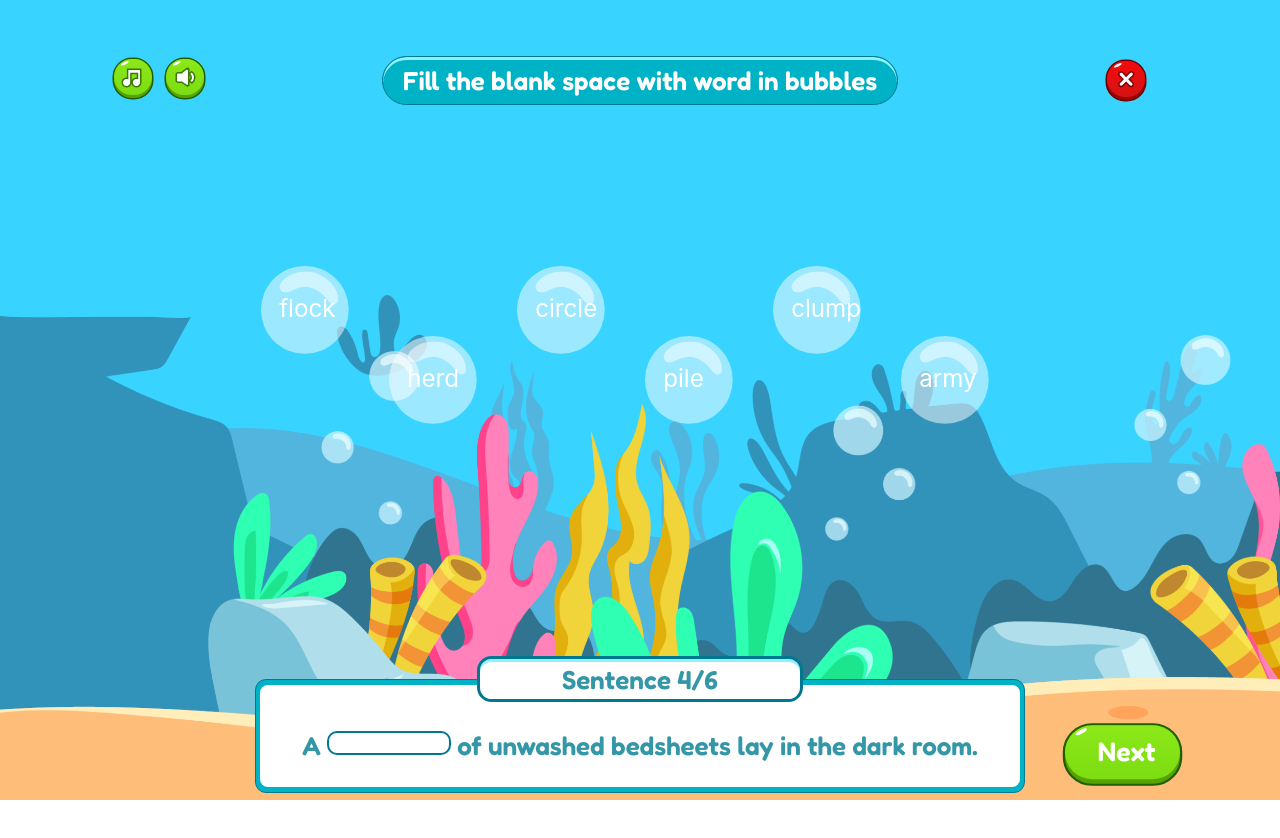
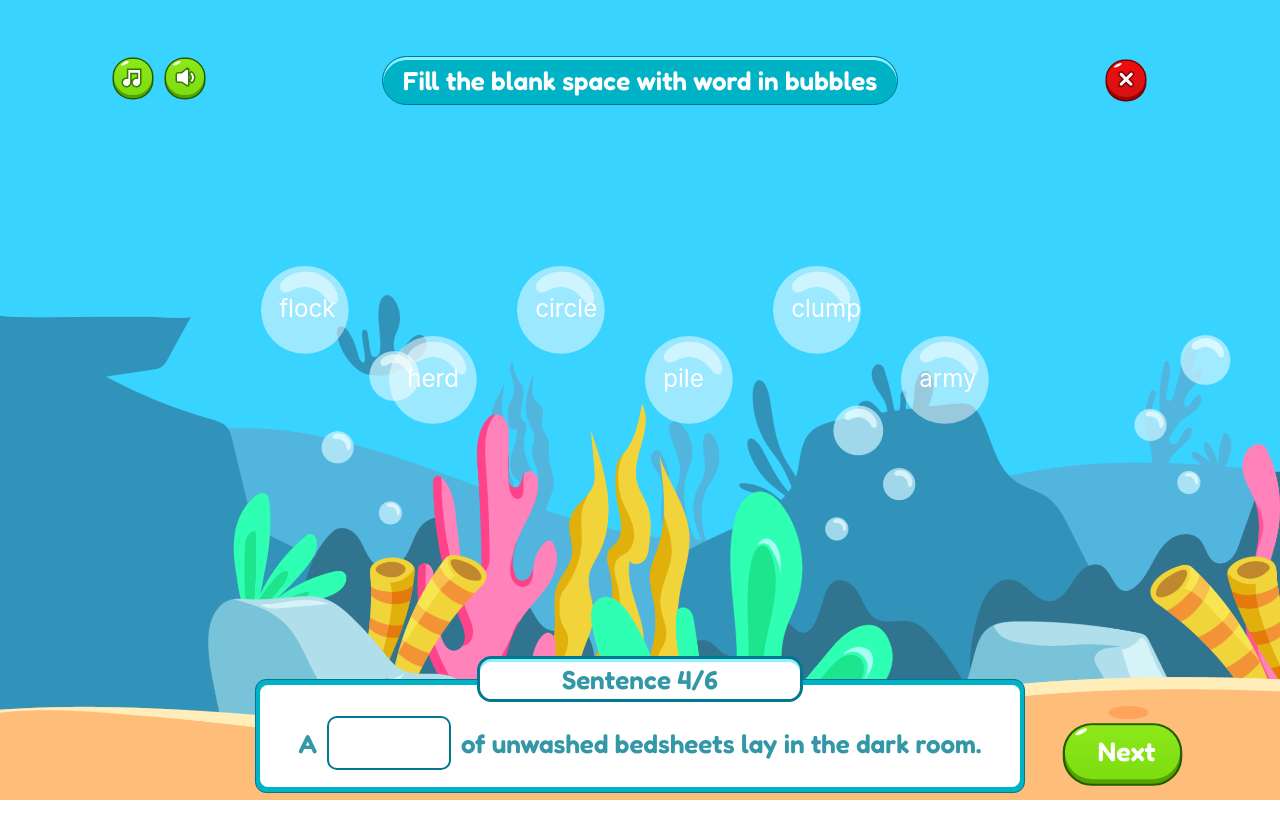
Before and after one commit to i-am-dev-Siddhesh/kids-app, a Next.js app: page / in a window 1280 px wide. Shown: the top 838 px of the page. Built offline with nearby package versions, Linux system fonts and the light colour scheme; a web font is replaced by a local one.

Commit message:
fix: answer box fixed

```diff
--- a/src/components/Banner/banner.module.css
+++ b/src/components/Banner/banner.module.css
@@ -49,6 +49,13 @@
     width: 100px !important;
     border-radius: 10px;
     padding: 10px;
+    margin-left: 10px;
+    margin-right: 10px;
+    color: white;
+    height: 30px;
+    display: flex;
+    justify-content: center;
+    align-items: center;
 }
 .nextBtn {
     display: inline-block;
--- a/src/components/Banner/index.js
+++ b/src/components/Banner/index.js
@@ -73,6 +73,8 @@ export const Banner = () => {
                             style={{
                                 color: "#3497A7",
                                 marginTop: "40px",
+                                display: "flex",
+                                alignItems: "center",
                             }}
                         >
                             A{" "}
@@ -86,7 +88,13 @@ export const Banner = () => {
                                         : {}
                                 }
                             >
-                                {selectedAnswer}
+                                <span
+                                    style={{
+                                        marginTop: "-3px",
+                                    }}
+                                >
+                                    {selectedAnswer}
+                                </span>
                             </span>{" "}
                             of unwashed bedsheets lay in the dark room.
                         </p>
```
